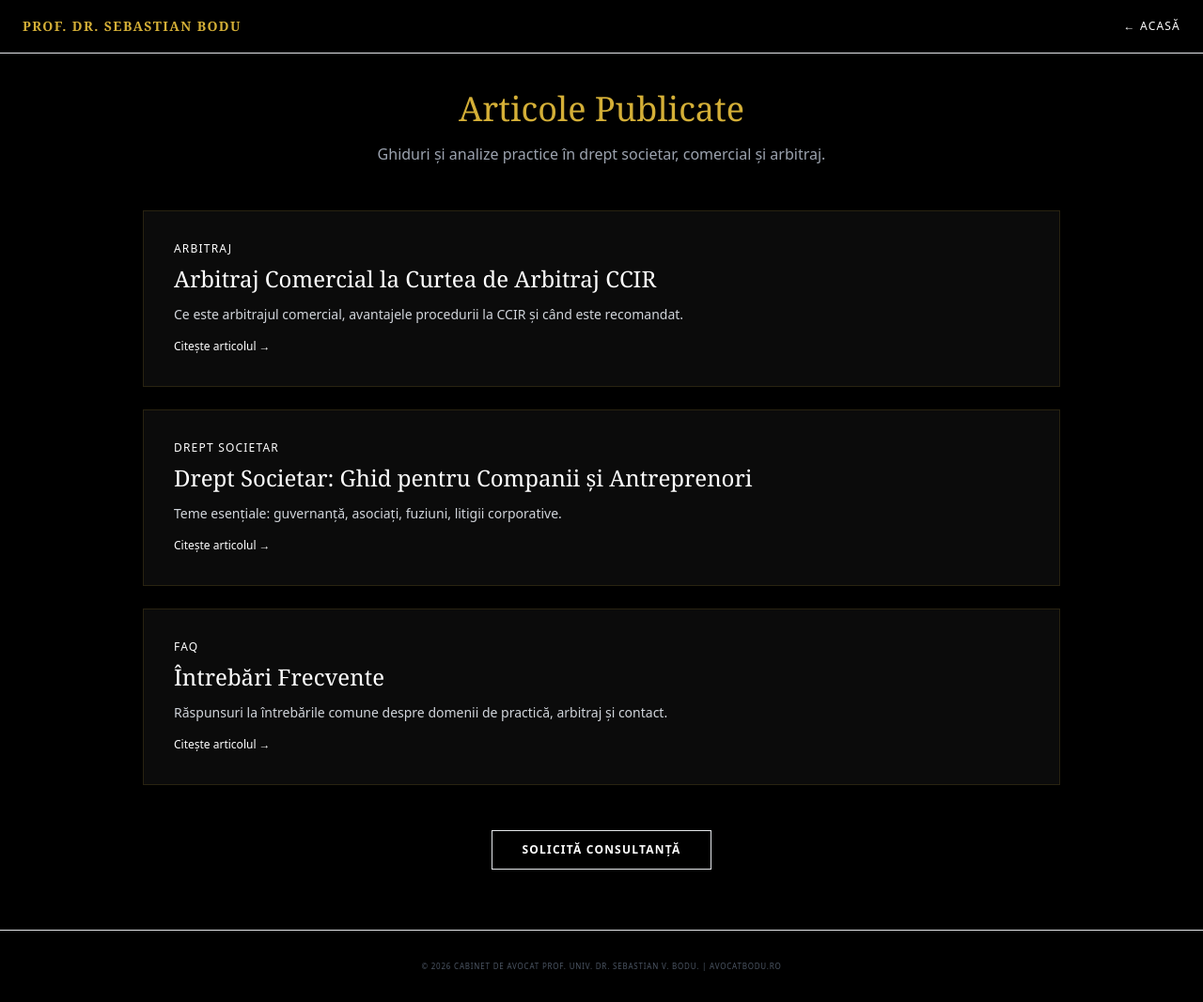
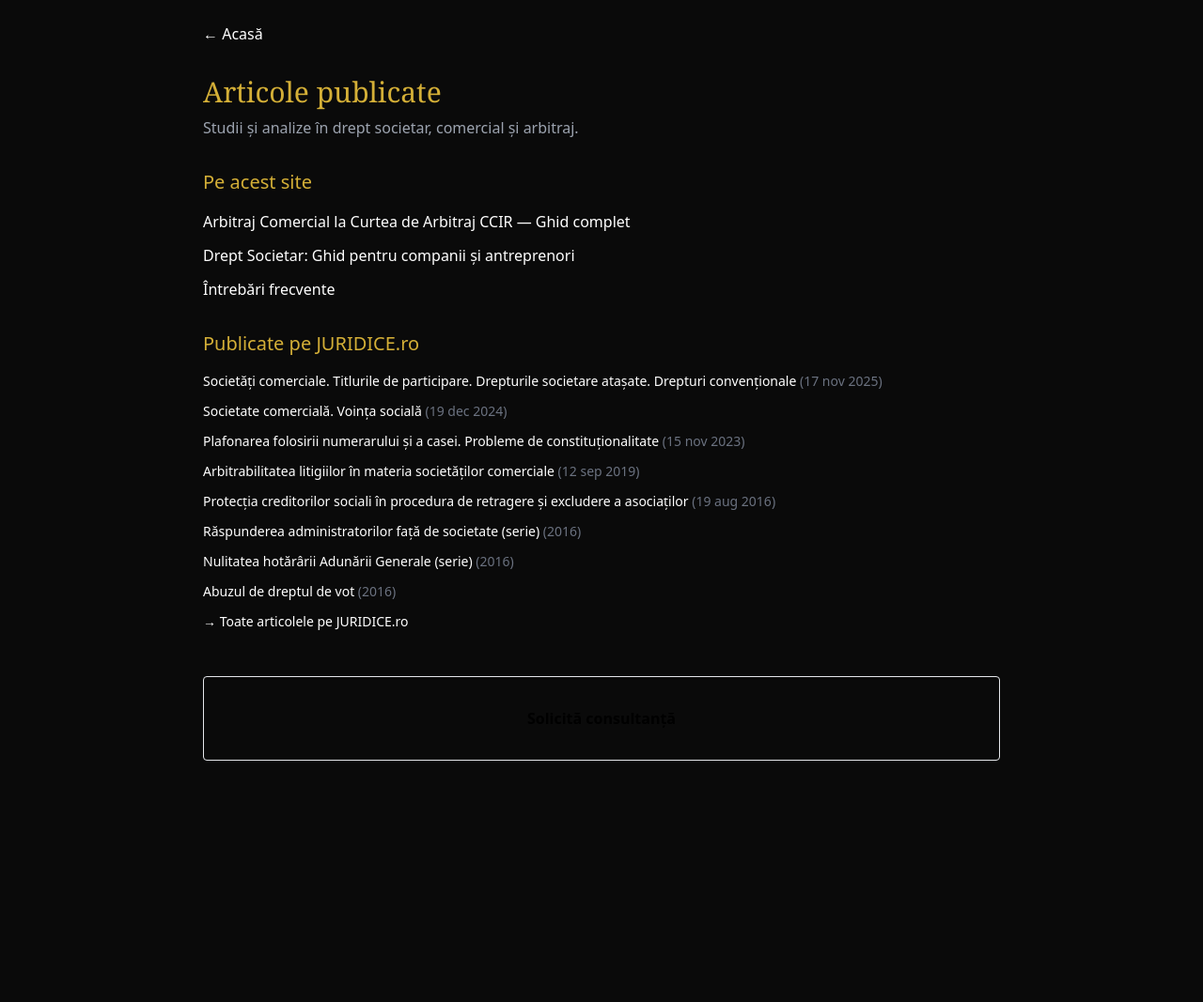
Before and after one commit to ciprianbodu/SITE-AVOCATI, a PHP site: page /articole/ in a window 1280 px wide. Shown: the whole page at 94% size. After the commit the page ends 810 px from the top, so only its background shows below. Run offline with PHP 8.4, Linux system fonts and the light colour scheme; some libraries are stand-ins or nearby versions.

Commit message:
Add Articles section on homepage linked to /articole/ + list of JURIDICE.ro publications

```diff
--- a/articole/index.php
+++ b/articole/index.php
@@ -1,65 +1,45 @@
 <?php
-$title = "Articole Publicate | Drept Societar, Arbitraj, Ghiduri | Avocat Sebastian Bodu";
-$description = "Articole și ghiduri practice despre drept societar, arbitraj comercial la CCIR, întrebări frecvente și consultanță juridică de afaceri.";
+$title = "Articole Publicate | Drept Societar, Comercial și Arbitraj | Prof. Sebastian Bodu";
+$description = "Lista articolelor publicate de Prof. univ. dr. Sebastian V. Bodu pe JURIDICE.ro și pe site: drept societar, comercial, arbitraj CCIR.";
 ?>
 <!DOCTYPE html>
-<html lang="ro" class="scroll-smooth">
+<html lang="ro">
 <head>
     <meta charset="UTF-8">
     <meta name="viewport" content="width=device-width, initial-scale=1.0">
-    <title><?= $title ?></title>
-    <meta name="description" content="<?= $description ?>">
-    <meta name="keywords" content="articole drept societar, arbitraj CCIR, ghiduri juridice, avocat București">
+    <title><?= htmlspecialchars($title) ?></title>
+    <meta name="description" content="<?= htmlspecialchars($description) ?>">
     <link rel="canonical" href="https://avocatbodu.ro/articole/">
     <script src="https://cdn.tailwindcss.com"></script>
-    <style>
-        body { background:#000; color:#fff; }
-        .gold { color:#D4AF37; }
-        .glass-card { background: rgba(15,15,15,0.75); border: 1px solid rgba(212,175,55,0.15); }
-    </style>
+    <style>body{background:#0a0a0a;color:#fff;font-family:system-ui,sans-serif} .gold{color:#D4AF37} a{color:#D4AF37}</style>
 </head>
-<body class="font-sans antialiased">
-    <nav class="fixed w-full z-50 bg-black/90 border-b border-gold/20 backdrop-blur-md">
-        <div class="max-w-7xl mx-auto px-6 h-14 flex justify-between items-center">
-            <a href="/" class="font-serif text-sm tracking-widest gold uppercase font-bold">Prof. Dr. Sebastian Bodu</a>
-            <a href="/" class="text-xs uppercase tracking-widest hover:text-gold">← Acasă</a>
-        </div>
-    </nav>
+<body class="p-6 max-w-4xl mx-auto">
+    <nav class="mb-8"><a href="/">← Acasă</a></nav>
+    <h1 class="text-3xl font-serif gold mb-2">Articole publicate</h1>
+    <p class="text-gray-400 mb-8">Studii și analize în drept societar, comercial și arbitraj.</p>
 
-    <main class="pt-24 pb-16 px-6 max-w-5xl mx-auto">
-        <h1 class="font-serif text-4xl gold text-center mb-4">Articole Publicate</h1>
-        <p class="text-center text-gray-400 mb-12">Ghiduri și analize practice în drept societar, comercial și arbitraj.</p>
+    <h2 class="text-xl gold mt-8 mb-4">Pe acest site</h2>
+    <ul class="space-y-3 mb-8">
+        <li><a href="arbitraj-comercial-ccir.php">Arbitraj Comercial la Curtea de Arbitraj CCIR — Ghid complet</a></li>
+        <li><a href="drept-societar-ghid.php">Drept Societar: Ghid pentru companii și antreprenori</a></li>
+        <li><a href="intrebari-frecvente.php">Întrebări frecvente</a></li>
+    </ul>
 
-        <div class="grid gap-6">
-            <a href="arbitraj-comercial-ccir.php" class="glass-card p-8 block hover:border-gold/60 transition">
-                <p class="text-gold text-xs uppercase tracking-widest mb-2">Arbitraj</p>
-                <h2 class="font-serif text-2xl mb-3">Arbitraj Comercial la Curtea de Arbitraj CCIR</h2>
-                <p class="text-gray-300 text-sm">Ce este arbitrajul comercial, avantajele procedurii la CCIR și când este recomandat.</p>
-                <span class="text-gold text-xs mt-4 inline-block">Citește articolul →</span>
-            </a>
+    <h2 class="text-xl gold mt-8 mb-4">Publicate pe JURIDICE.ro</h2>
+    <ul class="space-y-3 text-sm">
+        <li><a href="https://www.juridice.ro/806273/societati-comerciale-titlurile-de-participare-drepturile-societare-atasate-drepturi-conventionale.html" target="_blank" rel="noopener">Societăți comerciale. Titlurile de participare. Drepturile societare atașate. Drepturi convenționale</a> <span class="text-gray-500">(17 nov 2025)</span></li>
+        <li><a href="https://www.juridice.ro/765501/societate-comerciala-vointa-sociala.html" target="_blank" rel="noopener">Societate comercială. Voința socială</a> <span class="text-gray-500">(19 dec 2024)</span></li>
+        <li><a href="https://www.juridice.ro/714659/plafonarea-folosirii-numerarului-si-a-casei-probleme-de-constitutionalitate-ce-a-fost-si-ce-a-ramas-din-legea-nr-70-2015-dupa-modificarile-si-revenirile-aduse-prin-art-lxiv-din-legea-nr-296-2023.html" target="_blank" rel="noopener">Plafonarea folosirii numerarului și a casei. Probleme de constituționalitate</a> <span class="text-gray-500">(15 nov 2023)</span></li>
+        <li><a href="https://www.juridice.ro/654901/arbitrabilitatea-litigiilor-in-materia-societatilor-comerciale-aspecte-corelative-de-drept-material-si-procesual.html" target="_blank" rel="noopener">Arbitrabilitatea litigiilor în materia societăților comerciale</a> <span class="text-gray-500">(12 sep 2019)</span></li>
+        <li><a href="https://www.juridice.ro/461884/protectia-creditorilor-sociali-in-procedura-de-retragere-si-excludere-a-asociatilor.html" target="_blank" rel="noopener">Protecția creditorilor sociali în procedura de retragere și excludere a asociaților</a> <span class="text-gray-500">(19 aug 2016)</span></li>
+        <li><a href="https://www.juridice.ro/458776/raspunderea-administratorilor-fata-de-societate-1.html" target="_blank" rel="noopener">Răspunderea administratorilor față de societate (serie)</a> <span class="text-gray-500">(2016)</span></li>
+        <li><a href="https://www.juridice.ro/455023/nulitatea-hotararii-adunarii-generale-1.html" target="_blank" rel="noopener">Nulitatea hotărârii Adunării Generale (serie)</a> <span class="text-gray-500">(2016)</span></li>
+        <li><a href="https://www.juridice.ro/446985/abuzul-de-dreptul-de-vot-partea-i.html" target="_blank" rel="noopener">Abuzul de dreptul de vot</a> <span class="text-gray-500">(2016)</span></li>
+        <li><a href="https://www.juridice.ro/author/sebastian-bodu" target="_blank" rel="noopener">→ Toate articolele pe JURIDICE.ro</a></li>
+    </ul>
 
-            <a href="drept-societar-ghid.php" class="glass-card p-8 block hover:border-gold/60 transition">
-                <p class="text-gold text-xs uppercase tracking-widest mb-2">Drept Societar</p>
-                <h2 class="font-serif text-2xl mb-3">Drept Societar: Ghid pentru Companii și Antreprenori</h2>
-                <p class="text-gray-300 text-sm">Teme esențiale: guvernanță, asociați, fuziuni, litigii corporative.</p>
-                <span class="text-gold text-xs mt-4 inline-block">Citește articolul →</span>
-            </a>
-
-            <a href="intrebari-frecvente.php" class="glass-card p-8 block hover:border-gold/60 transition">
-                <p class="text-gold text-xs uppercase tracking-widest mb-2">FAQ</p>
-                <h2 class="font-serif text-2xl mb-3">Întrebări Frecvente</h2>
-                <p class="text-gray-300 text-sm">Răspunsuri la întrebările comune despre domenii de practică, arbitraj și contact.</p>
-                <span class="text-gold text-xs mt-4 inline-block">Citește articolul →</span>
-            </a>
-        </div>
-
-        <div class="mt-12 text-center">
-            <a href="/#contact" class="inline-block border border-gold text-gold py-3 px-8 uppercase tracking-widest text-xs font-bold hover:bg-gold hover:text-black transition">Solicită consultanță</a>
-        </div>
-    </main>
-
-    <footer class="py-8 bg-black text-center text-[8px] text-gray-600 uppercase tracking-widest border-t border-gold/10">
-        &copy; <?= date("Y") ?> Cabinet de Avocat Prof. Univ. Dr. Sebastian V. Bodu. | avocatbodu.ro
-    </footer>
+    <div class="mt-12 p-6 border border-gold/30 rounded text-center">
+        <a href="/#contact" class="inline-block bg-gold text-black px-6 py-2 font-bold">Solicită consultanță</a>
+    </div>
 </body>
 </html>
```
Also changed, not shown: index.php (+34 -0 lines).
